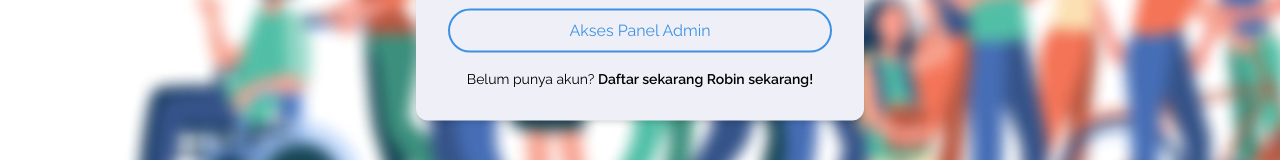
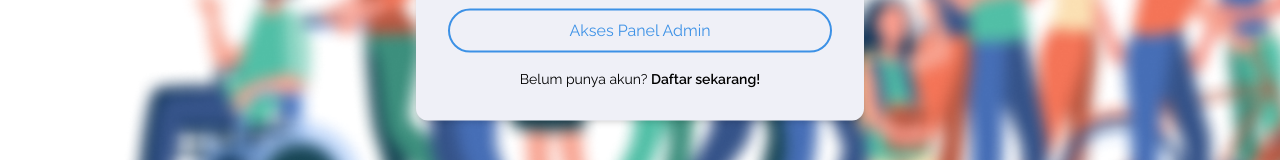
Before and after one commit to muktiabdii/easygo-web, a React (Vite) app: page /login in a window 1280 px wide. Shown: the part 539-699 px from the top of the page. Built offline with nearby package versions, Linux system fonts and the light colour scheme.

Commit message:
Login Page Fixed

```diff
--- a/src/pages/LoginPage.jsx
+++ b/src/pages/LoginPage.jsx
@@ -67,7 +67,7 @@ const LoginPage = () => {
             </button>
           </form>
           <p className="text-sm mt-4">
-            Belum punya akun? <Link to="/register-step-one" className="font-semibold hover:underline">Daftar sekarang Robin sekarang!</Link>
+            Belum punya akun? <Link to="/register-step-one" className="font-semibold hover:underline">Daftar sekarang!</Link>
           </p>
           {error && <p className="text-red-500 text-sm mt-4">{error}</p>}
         </div>
```
